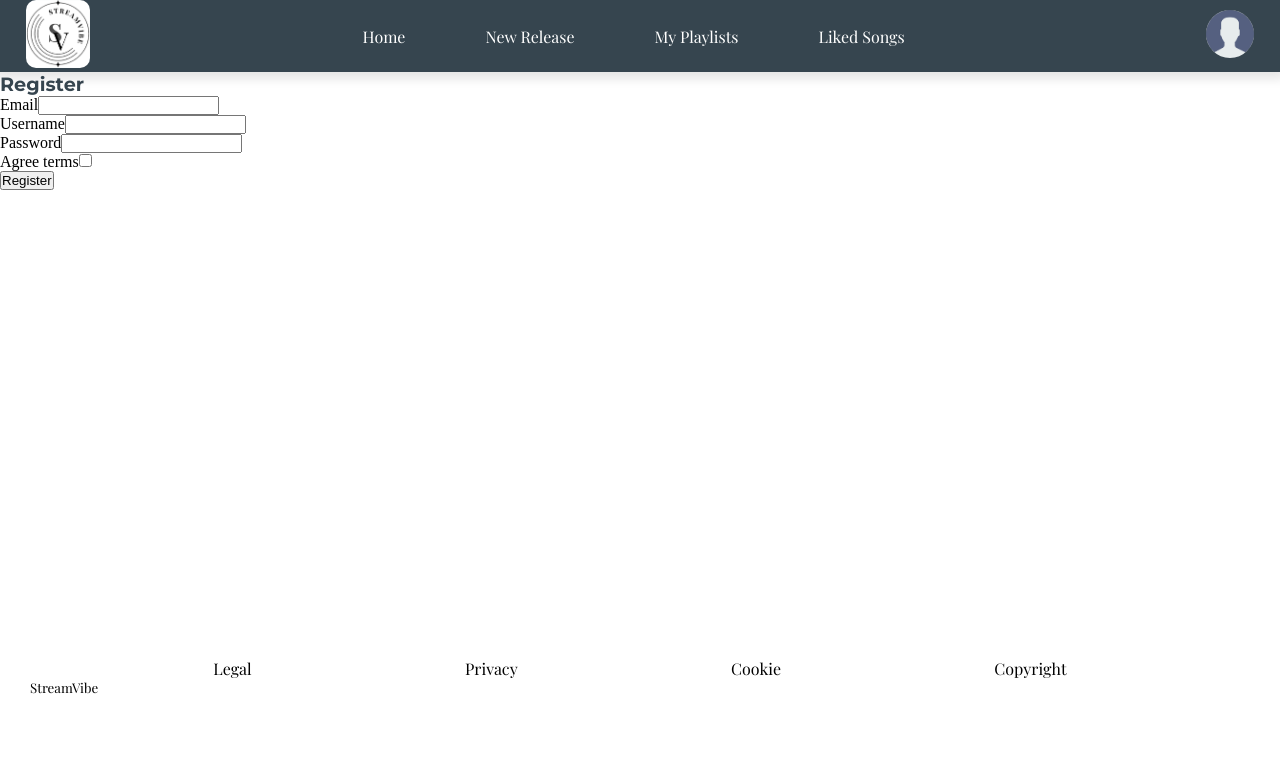
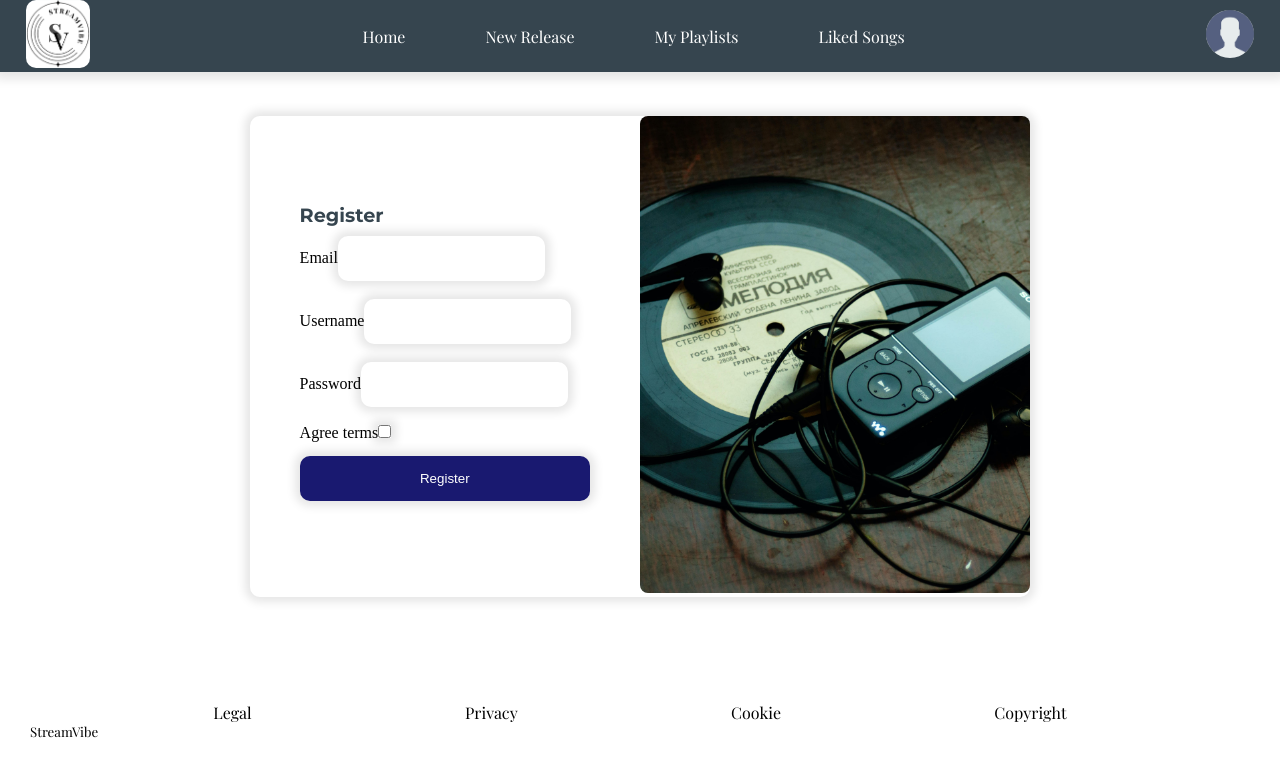
Before and after one commit to x0-3/musicStreaming1, a Symfony app: template templates/registration/register.html.twig in a window 1280 px wide. Shown: the top 777 px of the page. Run offline with Twig, Linux system fonts and the light colour scheme; the template is opened without the code that fills it, so the values that code supplies are empty; form fields are guessed from the names that the template uses; some libraries are stand-ins or nearby versions.

Commit message:
registration form init template

```diff
--- a/src/Form/RegistrationFormType.php
+++ b/src/Form/RegistrationFormType.php
@@ -18,8 +18,10 @@ class RegistrationFormType extends AbstractType
     public function buildForm(FormBuilderInterface $builder, array $options): void
     {
         $builder
-            ->add('email')
+            ->add('email',TextType::class)
+
             ->add('username',TextType::class)
+
             ->add('agreeTerms', CheckboxType::class, [
                 'mapped' => false,
                 'constraints' => [
--- a/templates/registration/register.html.twig
+++ b/templates/registration/register.html.twig
@@ -6,6 +6,15 @@
     {% for flash_error in app.flashes('verify_email_error') %}
         <div class="alert alert-danger" role="alert">{{ flash_error }}</div>
     {% endfor %}
+
+    <section class="login">
+
+        <figure>
+            <img src="{{asset('/assets/img/login.jpg')}}" alt="music image">
+        </figure>
+
+
+        <div class="loginForm">
 
             <h1>Register</h1>
 
@@ -19,4 +28,8 @@
 
             <button type="submit" class="btn">Register</button>
             {{ form_end(registrationForm) }}
+
+        </div>
+
+    </section>
 {% endblock %}
--- a/templates/security/login.html.twig
+++ b/templates/security/login.html.twig
@@ -25,9 +25,9 @@
 
             <h1 class="h3 mb-3 font-weight-normal">Welcome Back</h1>
             <label for="inputEmail">Email</label>
-            <input type="email" value="{{ last_username }}" name="email" id="inputEmail" class="form-control" autocomplete="email" required autofocus>
+            <input type="email" value="{{ last_username }}" name="email" id="inputEmail" class="form-control" autocomplete="email" placeholder="Enter your email address" required autofocus>
             <label for="inputPassword">Password</label>
-            <input type="password" name="password" id="inputPassword" class="form-control" autocomplete="current-password" required>
+            <input type="password" name="password" id="inputPassword" class="form-control" autocomplete="current-password" placeholder="Enter your password" required>
 
             <input type="hidden" name="_csrf_token"
                 value="{{ csrf_token('authenticate') }}"
```
Lines whose indentation alone changed are shown as unchanged.
